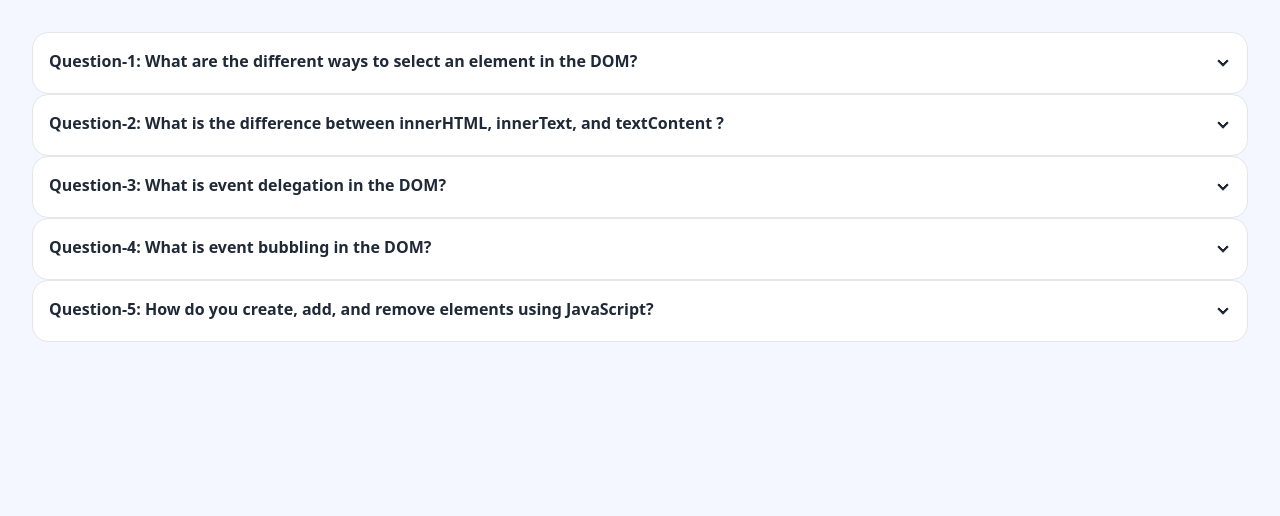
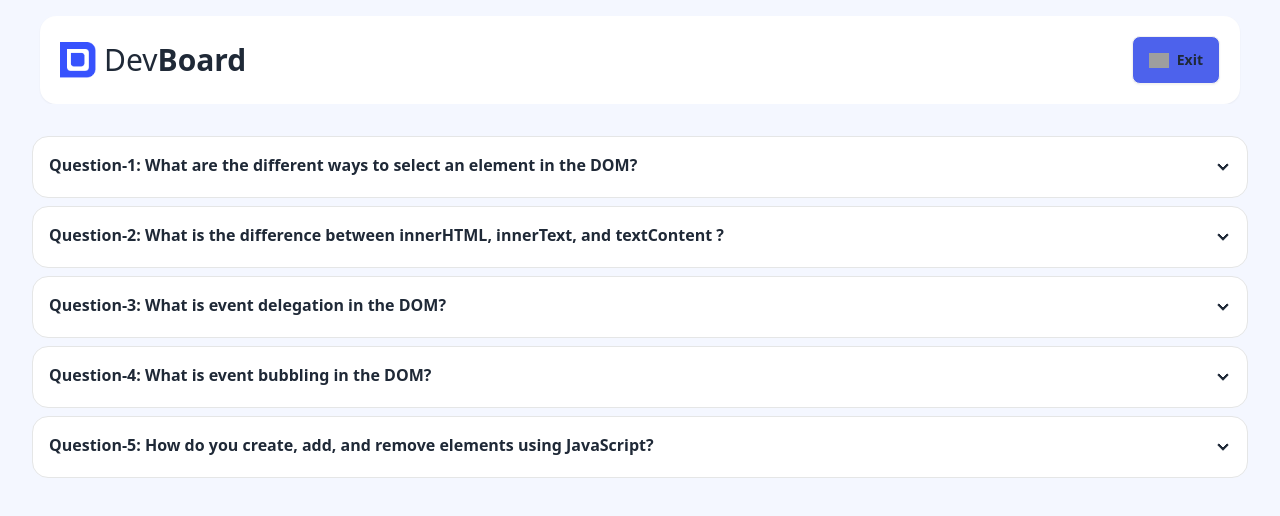
Before and after one commit to TIMIT75E/assigment-5, a plain HTML site: page question.html in a window 1280 px wide. Drawn offline with nearby package versions, Linux system fonts and the light colour scheme; grey boxes are pictures that could not be loaded.

Commit message:
set enter and exit button

```diff
--- a/question.html
+++ b/question.html
@@ -9,9 +9,21 @@
     <script src="https://cdn.tailwindcss.com"></script>
 </head>
 
-<body>
+<body class="max-w-screen-xl mx-auto bg-[#F4F7FF] ">
+
+    <header class="max-w-screen-xl mx-auto px-10 pt-4">
+        <div class="navbar bg-base-100 shadow-sm rounded-2xl p-5">
+            <div class="flex-1 gap-2">
+                <img class="w-9" src="assets/logo.png" alt="">
+                <h1 class="text-3xl">Dev<span class="font-bold">Board</span></h1>
+            </div>
+            <div class="flex-none gap-7">
+                <a href="./index.html" class="flex btn bg-[#4d62ec]"><img class="w-5" src="https://img.icons8.com/?size=100&id=39vT8RSUxpIY&format=png&color=000000" alt=""> Exit</button>
+                </a>
+        </div>
+    </header>
     <section class="max-w-screen-xl mx-auto bg-[#F4F7FF] min-h-screen">
-        <div class=" p-8 rounded-xl">
+        <div class=" p-8 rounded-xl flex flex-col gap-2">
             <!-- Question-1 -->
         <div tabindex="0" class="collapse collapse-arrow bg-base-100 border-base-300 border">
             <div class="collapse-title font-semibold">Question-1: What are the different ways to select an element in
```
Also changed, not shown: index.html (+2 -2 lines), functionalities/index.js (line endings or trailing spaces).
